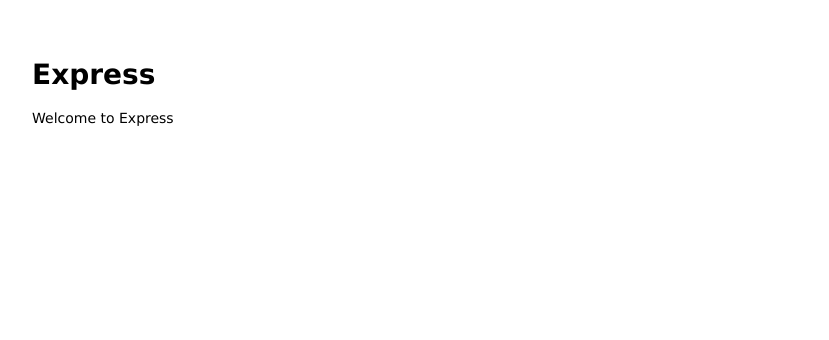
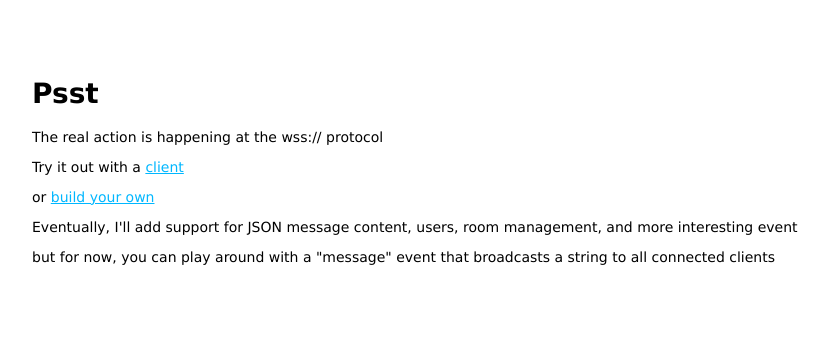
Before and after one commit to HoukasaurusRex/simply-ws-server, a website: page public/index.html in a window 1280 px wide. Shown: the whole page, without its empty margins (26-855 px from the left). Drawn offline with Linux system fonts and the light colour scheme.

Commit message:
add: welcome message

```diff
--- a/nodemon.json
+++ b/nodemon.json
@@ -1,5 +1,6 @@
 {
   "verbose": false,
   "ignore": ["*.test.js"],
+  "ext": "js,html,css",
   "watch": ["./bin/www", "*.js"]
 }
--- a/public/index.html
+++ b/public/index.html
@@ -1,13 +1,26 @@
-<html>
+<!DOCTYPE html>
 
-<head>
-  <title>Express</title>
-  <link rel="stylesheet" href="/stylesheets/style.css">
-</head>
+<html lang="en">
+  <head>
+    <meta charset="UTF-8">
+    <meta name="viewport" content="width=device-width, initial-scale=1.0">
+    <meta http-equiv="X-UA-Compatible" content="ie=edge">
+    <title>JT | WS</title>
+    <link rel="stylesheet" href="/stylesheets/style.css">
+  </head>
+  <body>
+    <h1>Psst</h1>
+    <p>The real action is happening at the wss:// protocol</p>
+    <p>
+      Try it out with a
+      <a target="_blank" href="https://chrome.google.com/webstore/detail/simple-websocket-client/pfdhoblngboilpfeibdedpjgfnlcodoo">client</a>
+    </p>
+    <p>
+      or
+      <a target="_blank" href="https://developer.mozilla.org/en-US/docs/Web/API/WebSocket">build your own</a>
+    </p>
+    <p>Eventually, I'll add support for JSON message content, users, room management, and more interesting event</p>
+    <p>but for now, you can play around with a "message" event that broadcasts a string to all connected clients</p>
 
-<body>
-  <h1>Express</h1>
-  <p>Welcome to Express</p>
-</body>
-
+  </body>
 </html>
```
